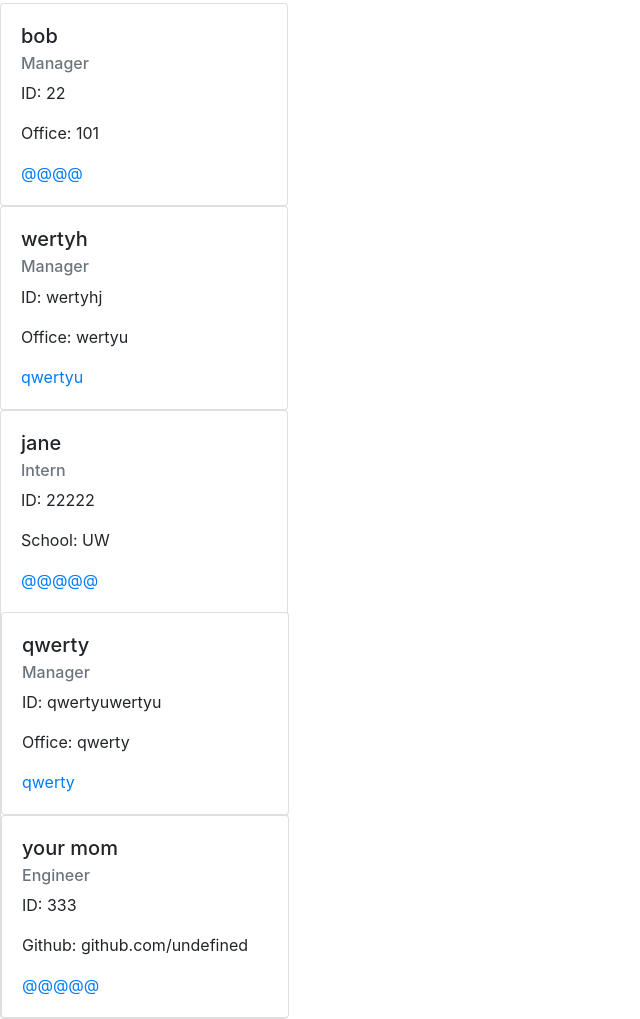
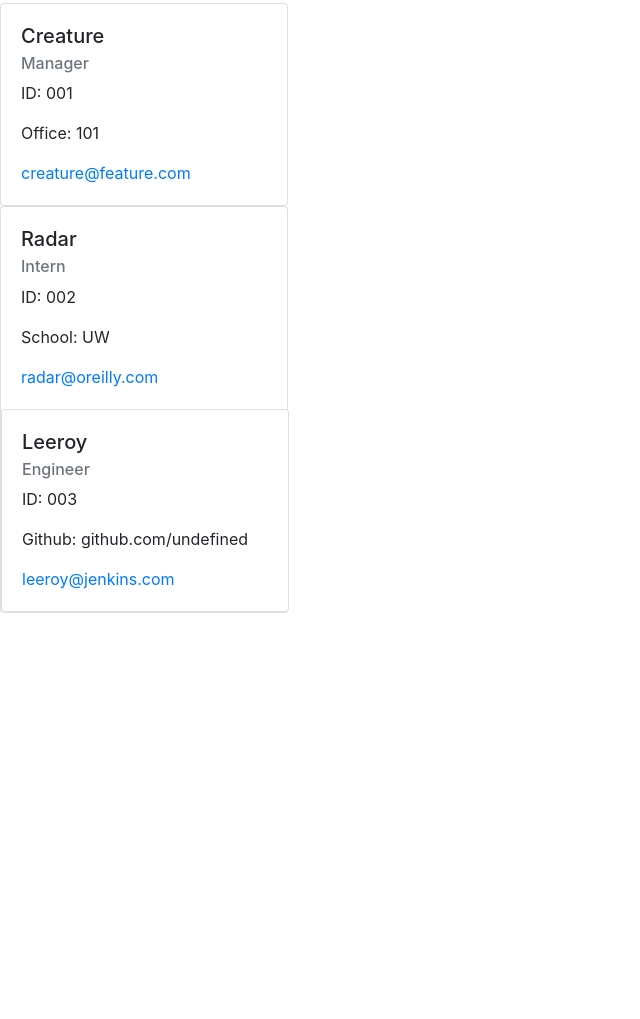
Before and after one commit to shadin-a/and_I_OOP, a website: page teamCards.html in a window 1280 px wide. Shown: the part 278-1297 px from the top of the page, without its empty margins (0-640 px from the left). After the commit the page ends 891 px from the top, so only its background shows below. Drawn offline with nearby package versions, Linux system fonts and the light colour scheme.

Commit message:
final edits

```diff
--- a/teamCards.html
+++ b/teamCards.html
@@ -19,44 +19,26 @@
 
   <div class="card flexbox" style="width: 18rem;">
   <div class="card-body">
-    <h5 class="card-title">bob</h5>
+    <h5 class="card-title">Creature</h5>
     <h6 class="card-subtitle mb-2 text-muted">Manager</h6>
-    <p class="card-text">ID: 22 </p>
+    <p class="card-text">ID: 001 </p>
     <p class="card-text">Office: 101</p>
-    <a href="mailto@@@@" class="card-link">@@@@</a>
-  </div>
-</div></body></html>
-  <div class="card flexbox" style="width: 18rem;">
-  <div class="card-body">
-    <h5 class="card-title">wertyh</h5>
-    <h6 class="card-subtitle mb-2 text-muted">Manager</h6>
-    <p class="card-text">ID: wertyhj </p>
-    <p class="card-text">Office: wertyu</p>
-    <a href="mailtoqwertyu" class="card-link">qwertyu</a>
+    <a href="mailtocreature@feature.com" class="card-link">creature@feature.com</a>
   </div>
 </div>
   <div class="card flexbox" style="width: 18rem;">
   <div class="card-body">
-    <h5 class="card-title">jane</h5>
+    <h5 class="card-title">Radar</h5>
     <h6 class="card-subtitle mb-2 text-muted">Intern</h6>
-    <p class="card-text">ID: 22222 </p>
+    <p class="card-text">ID: 002 </p>
     <p class="card-text">School: UW</p>
-    <a href="mailto@@@@@" class="card-link">@@@@@</a>
-  </div></body></html>
+    <a href="mailtoradar@oreilly.com" class="card-link">radar@oreilly.com</a>
+  </div>
   <div class="card flexbox" style="width: 18rem;">
   <div class="card-body">
-    <h5 class="card-title">qwerty</h5>
-    <h6 class="card-subtitle mb-2 text-muted">Manager</h6>
-    <p class="card-text">ID: qwertyuwertyu </p>
-    <p class="card-text">Office: qwerty</p>
-    <a href="mailtoqwerty" class="card-link">qwerty</a>
-  </div>
-</div>
-  <div class="card flexbox" style="width: 18rem;">
-  <div class="card-body">
-    <h5 class="card-title">your mom</h5>
+    <h5 class="card-title">Leeroy</h5>
     <h6 class="card-subtitle mb-2 text-muted">Engineer</h6>
-    <p class="card-text">ID: 333 </p>
+    <p class="card-text">ID: 003 </p>
     <p class="card-text">Github: github.com/undefined</p>
-    <a href="mailto@@@@@" class="card-link">@@@@@</a>
+    <a href="mailtoleeroy@jenkins.com" class="card-link">leeroy@jenkins.com</a>
   </div></body></html>
```
Also changed, not shown: tests/Employee.test.js (+1 -1 lines), tests/Engineer.test.js (+1 -1 lines), tests/Intern.test.js (+1 -1 lines), tests/Manager.test.js (+1 -1 lines).
